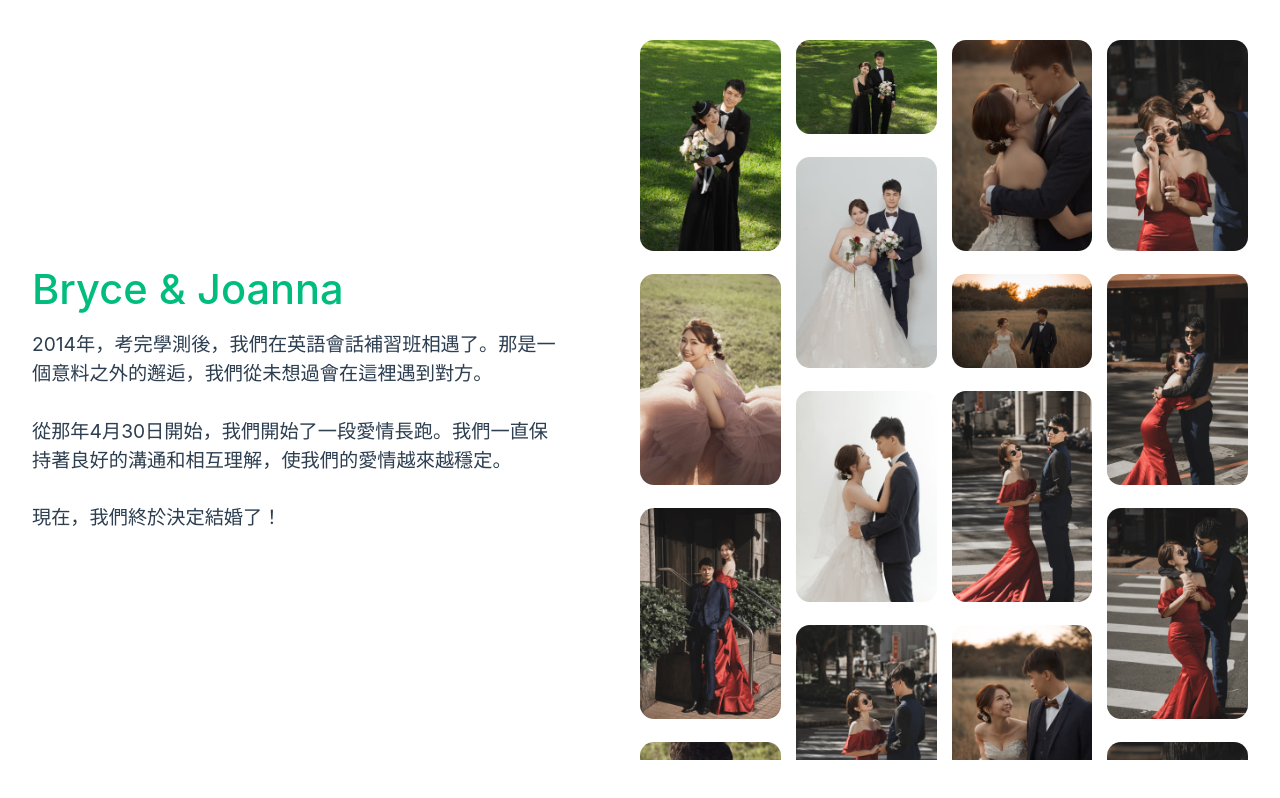
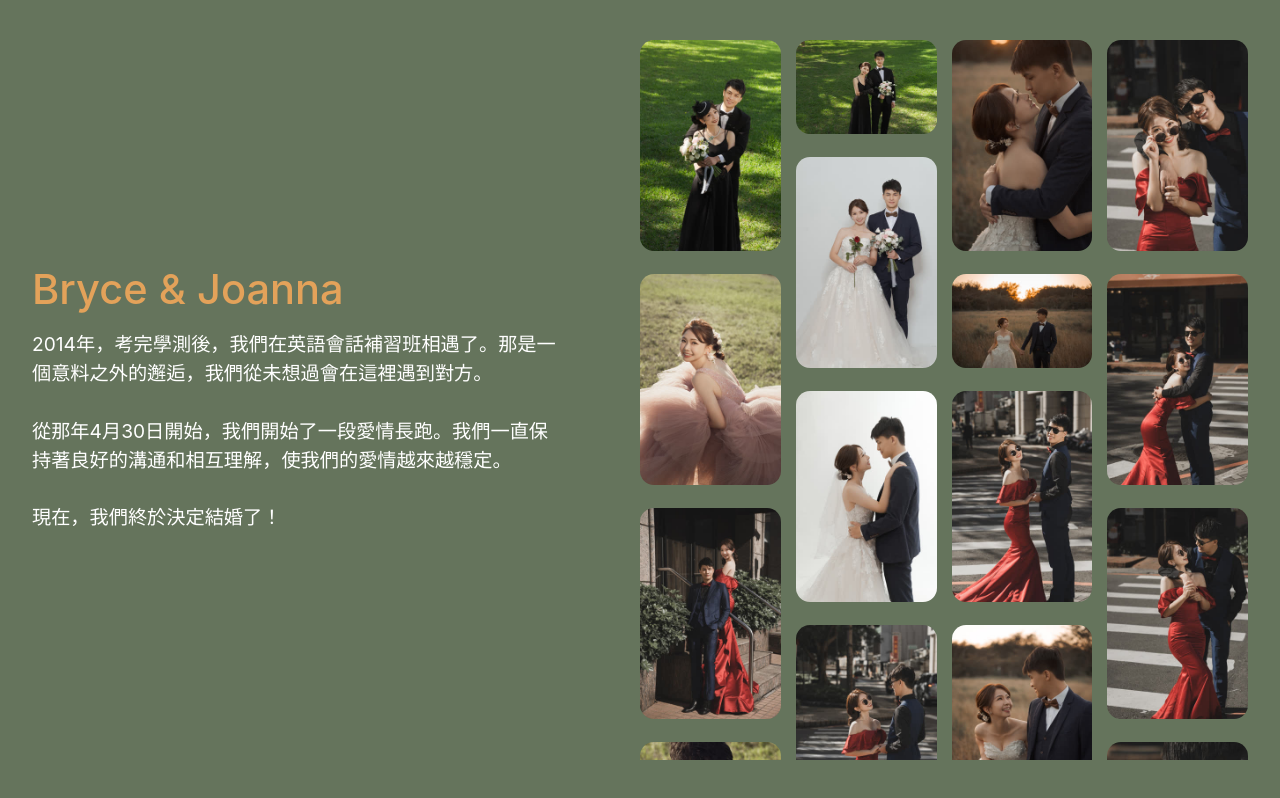
Before and after one commit to brycehuang30/wedding_gallery, a Vue app: page / in a window 1280 px wide. Built offline with nearby package versions, Linux system fonts and the light colour scheme.

Commit message:
Adjust dark scheme color

```diff
--- a/src/assets/base.css
+++ b/src/assets/base.css
@@ -3,6 +3,9 @@
   --vt-c-white: #ffffff;
   --vt-c-white-soft: #f8f8f8;
   --vt-c-white-mute: #f2f2f2;
+
+
+  --vt-c-green: rgba(101, 116, 92, 1);;
 
   --vt-c-black: #181818;
   --vt-c-black-soft: #222222;
@@ -15,15 +18,15 @@
   --vt-c-divider-dark-1: rgba(84, 84, 84, 0.65);
   --vt-c-divider-dark-2: rgba(84, 84, 84, 0.48);
 
-  --vt-c-text-light-1: var(--vt-c-indigo);
-  --vt-c-text-light-2: rgba(60, 60, 60, 0.66);
+  --vt-c-text-light-1: var(--vt-c-white);
+  --vt-c-text-light-2: rgba(101, 116, 92, 1);
   --vt-c-text-dark-1: var(--vt-c-white);
-  --vt-c-text-dark-2: rgba(235, 235, 235, 0.64);
+  --vt-c-text-dark-2: rgba(101, 116, 92, 1);
 }
 
 /* semantic color variables for this project */
 :root {
-  --color-background: var(--vt-c-white);
+  --color-background: var(--vt-c-green);
   --color-background-soft: var(--vt-c-white-soft);
   --color-background-mute: var(--vt-c-white-mute);
 
--- a/src/assets/main.css
+++ b/src/assets/main.css
@@ -11,7 +11,8 @@
 a,
 .green {
   text-decoration: none;
-  color: hsla(160, 100%, 37%, 1);
+  /* color: hsla(98, 12%, 41%, 1); */
+  color: rgb(227, 162, 90);
   transition: 0.4s;
 }
 
```
